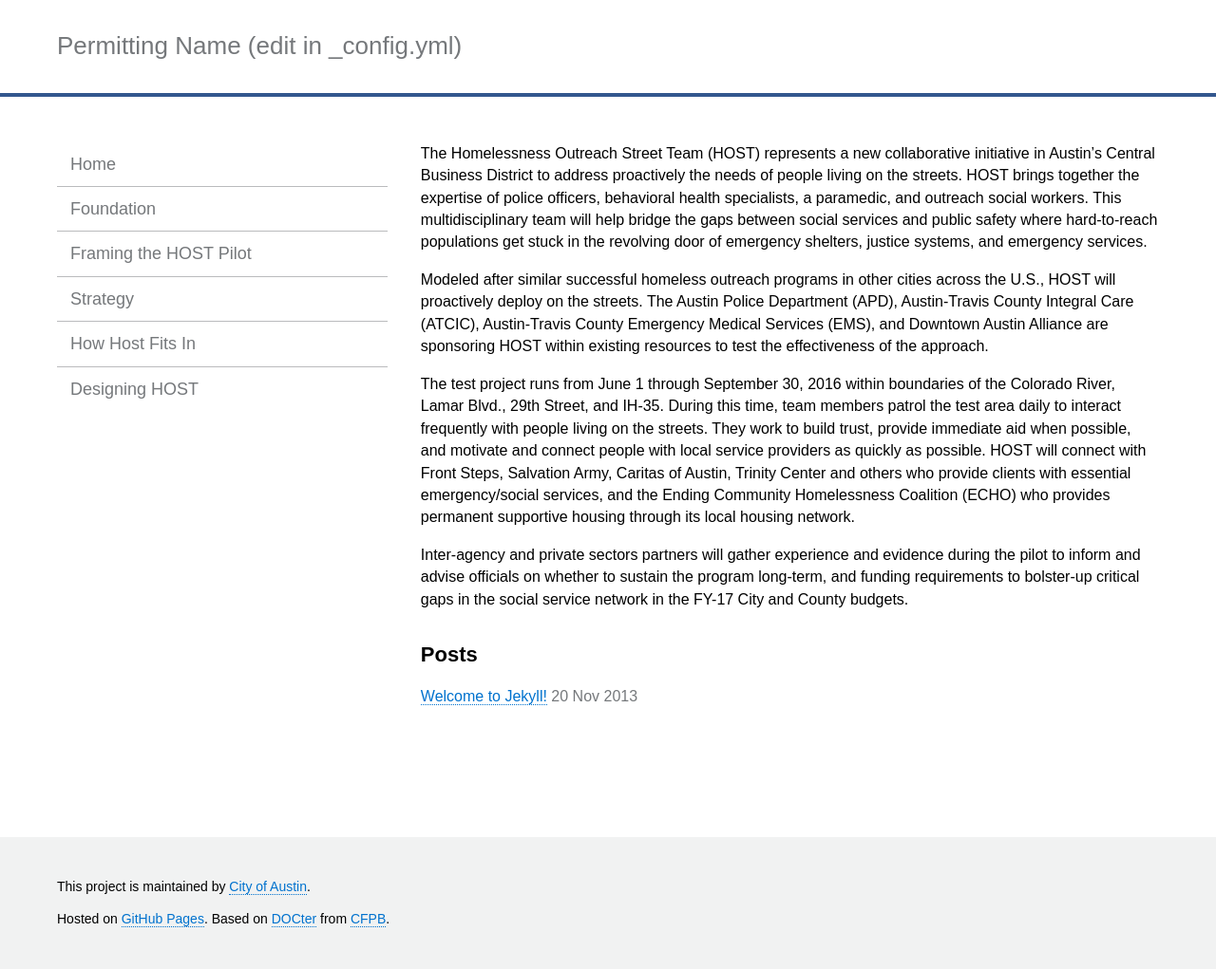
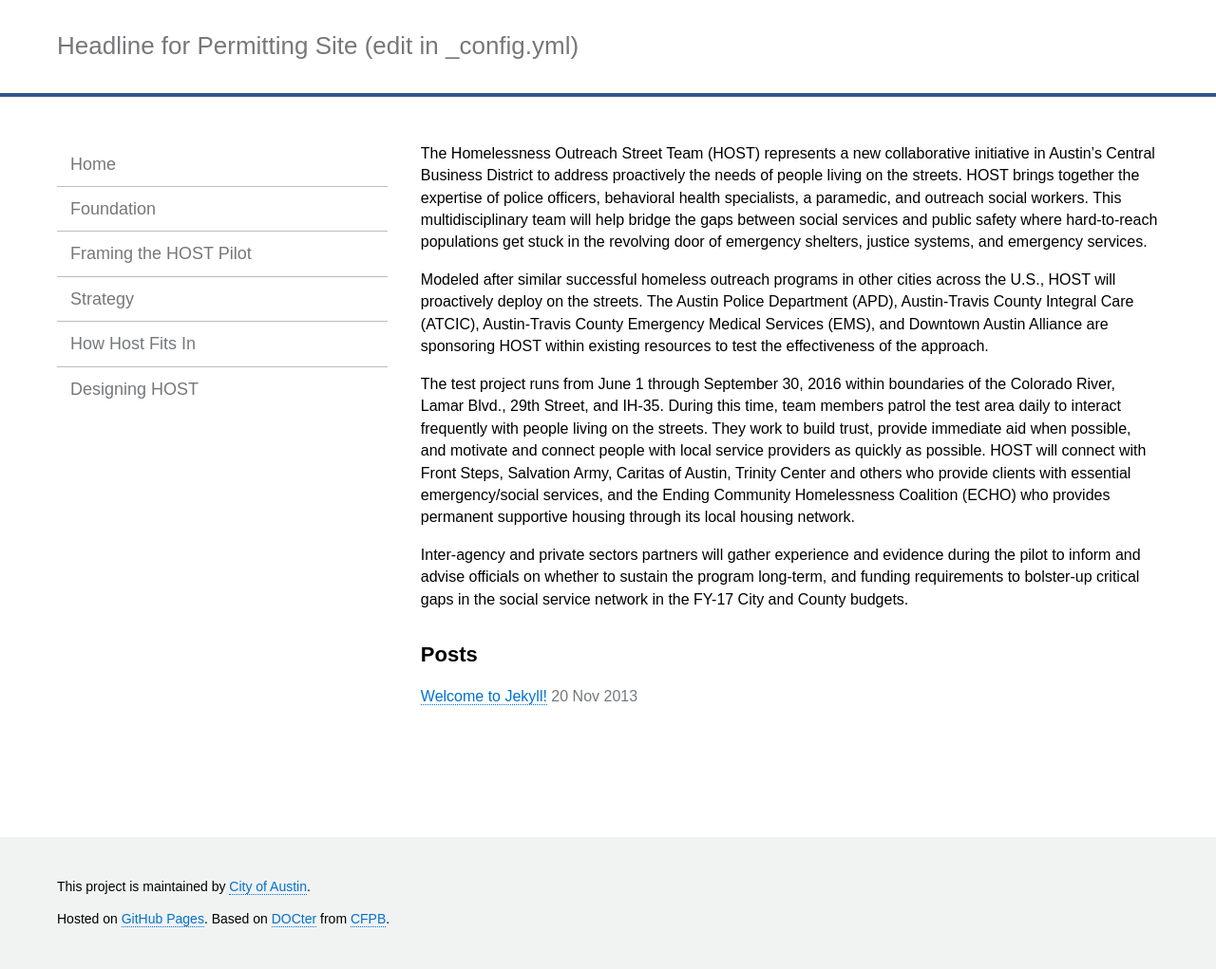
Before and after one commit to sarahshieldsatx/permitting-1, a Jekyll site: the page built from index.html, in a window 1280 px wide. Shown: the whole page at 95% size. Built offline with Jekyll 4.4.1, drawn with Linux system fonts in a browser that asks for light colours.

Commit message:
Update _config.yml

```diff
--- a/_config.yml
+++ b/_config.yml
@@ -9,7 +9,7 @@ collections:
     permalink: /:path/
 
 # Title
-name: Permitting Name (edit in _config.yml)
+name: Headline for Permitting Site (edit in _config.yml)
 subtitle:
 
 # When using this template with a project page set the baseurl to '/project-name'
```
